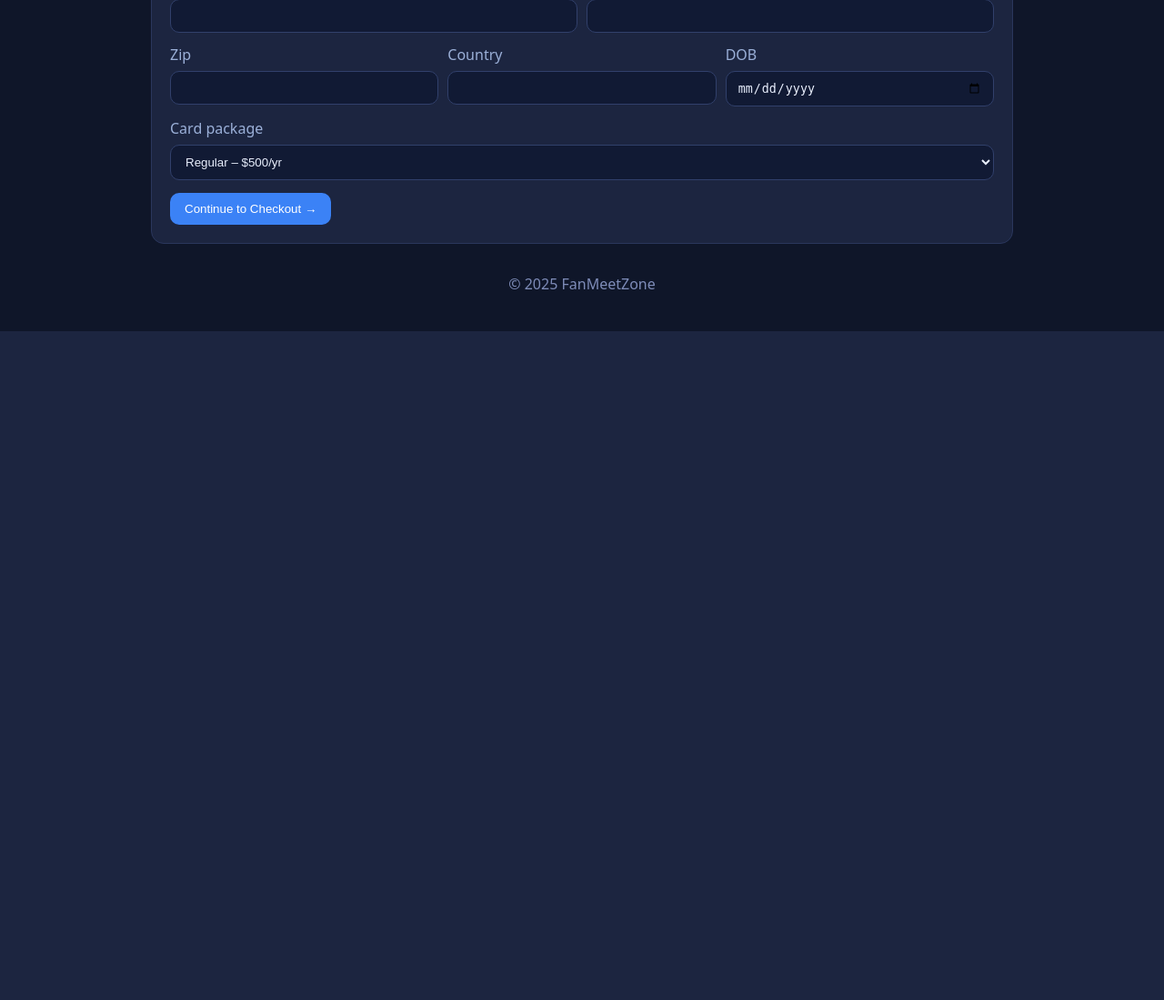
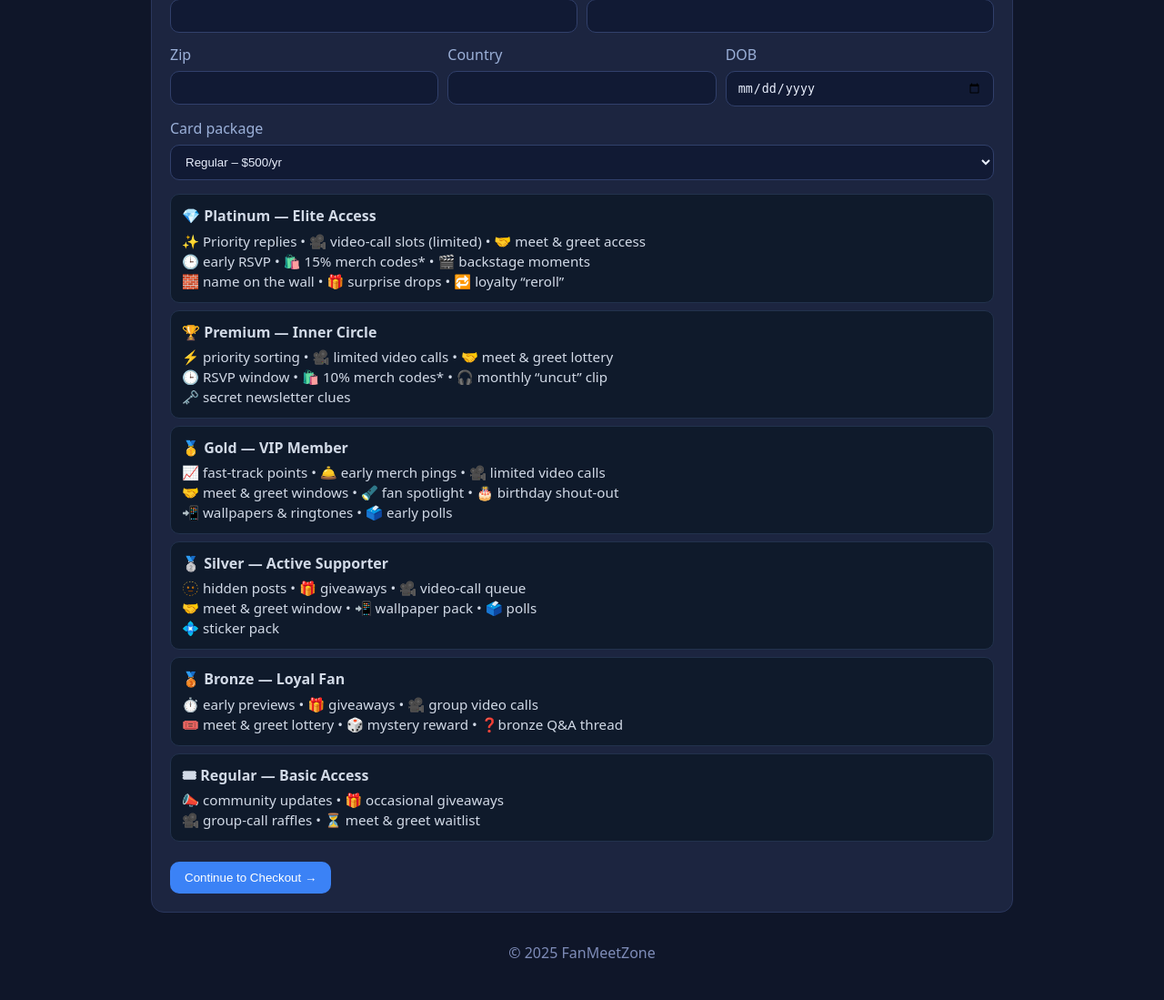
Before and after one commit to verifiedboiy/fanmeetzone, a Flask app: page /client in a window 1280 px wide. Shown: the part 507-1606 px from the top of the page at 91% size. Before the commit the page ends 871 px from the top, so only its background shows below. Run offline with Flask 3, Linux system fonts and the light colour scheme; the visitor is signed in with stand-in values (Sample User, id 1).

Commit message:
add membership perks preview below package selector

```diff
--- a/templates/client_form.html
+++ b/templates/client_form.html
@@ -27,6 +27,47 @@
       <option value="bronze">Bronze – $700/yr</option>
       <option value="regular" selected>Regular – $500/yr</option>
     </select>
+    <!-- Perks Preview -->
+<div style="margin-top:15px;">
+  <style>
+    .perkBox {background:#0f1a2b;border:1px solid #22324d;border-radius:10px;padding:12px;margin:8px 0;font-size:.95rem;color:#d2dae7;line-height:1.45;}
+    .perkBox strong {display:block;font-size:1rem;margin-bottom:4px;}
+  </style>
+
+  <div class="perkBox"><strong>💎 Platinum — Elite Access</strong>
+  ✨ Priority replies • 🎥 video-call slots (limited) • 🤝 meet &amp; greet access<br>
+  🕒 early RSVP • 🛍️ 15% merch codes* • 🎬 backstage moments<br>
+  🧱 name on the wall • 🎁 surprise drops • 🔁 loyalty “reroll”
+  </div>
+
+  <div class="perkBox"><strong>🏆 Premium — Inner Circle</strong>
+  ⚡️ priority sorting • 🎥 limited video calls • 🤝 meet &amp; greet lottery<br>
+  🕒 RSVP window • 🛍️ 10% merch codes* • 🎧 monthly “uncut” clip<br>
+  🗝️ secret newsletter clues
+  </div>
+
+  <div class="perkBox"><strong>🥇 Gold — VIP Member</strong>
+  📈 fast-track points • 🛎️ early merch pings • 🎥 limited video calls<br>
+  🤝 meet &amp; greet windows • 🔦 fan spotlight • 🎂 birthday shout-out<br>
+  📲 wallpapers &amp; ringtones • 🗳️ early polls
+  </div>
+
+  <div class="perkBox"><strong>🥈 Silver — Active Supporter</strong>
+  🫥 hidden posts • 🎁 giveaways • 🎥 video-call queue<br>
+  🤝 meet &amp; greet window • 📲 wallpaper pack • 🗳️ polls<br>
+  💠 sticker pack
+  </div>
+
+  <div class="perkBox"><strong>🥉 Bronze — Loyal Fan</strong>
+  ⏱️ early previews • 🎁 giveaways • 🎥 group video calls<br>
+  🎟️ meet &amp; greet lottery • 🎲 mystery reward • ❓bronze Q&amp;A thread
+  </div>
+
+  <div class="perkBox"><strong>🎟 Regular — Basic Access</strong>
+  📣 community updates • 🎁 occasional giveaways<br>
+  🎥 group-call raffles • ⏳ meet &amp; greet waitlist
+  </div>
+</div>
 
     <button class="btn" type="submit">Continue to Checkout →</button>
   </form>
```
